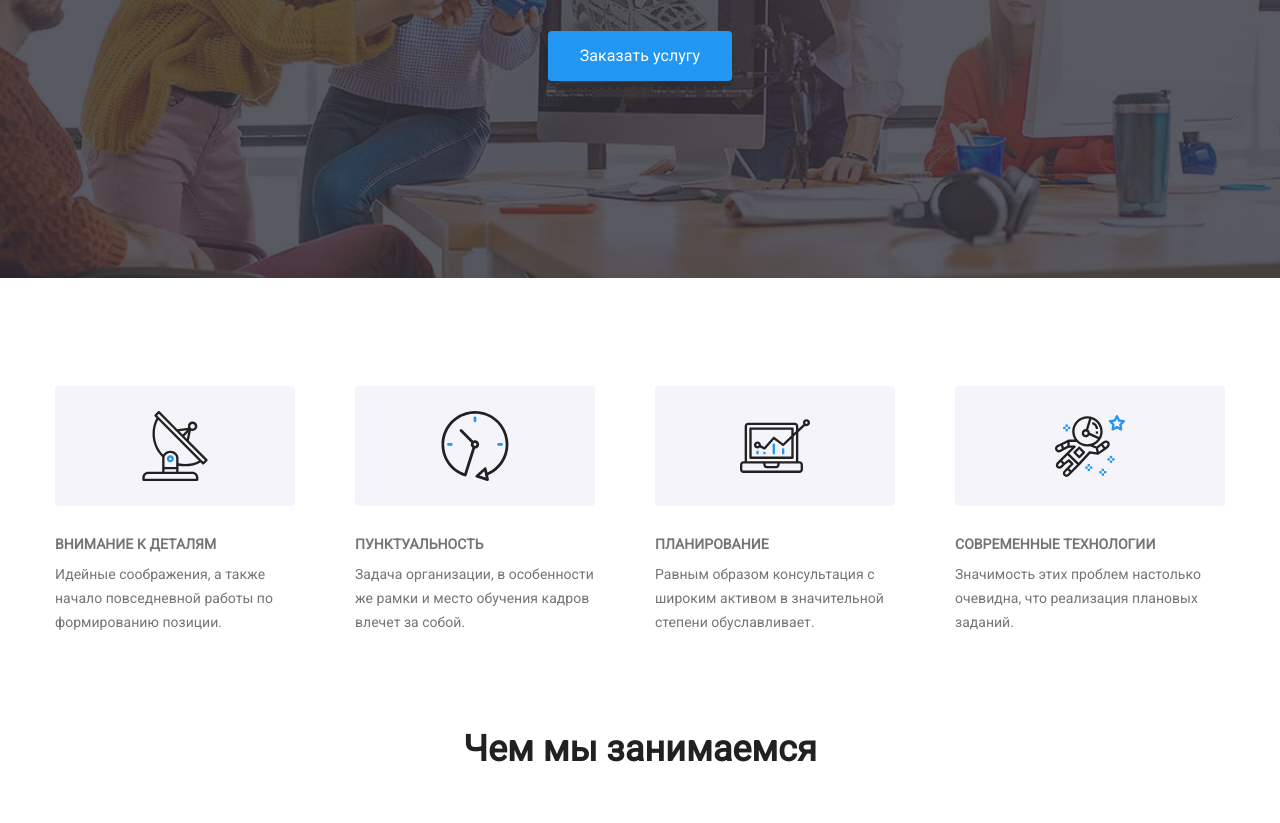
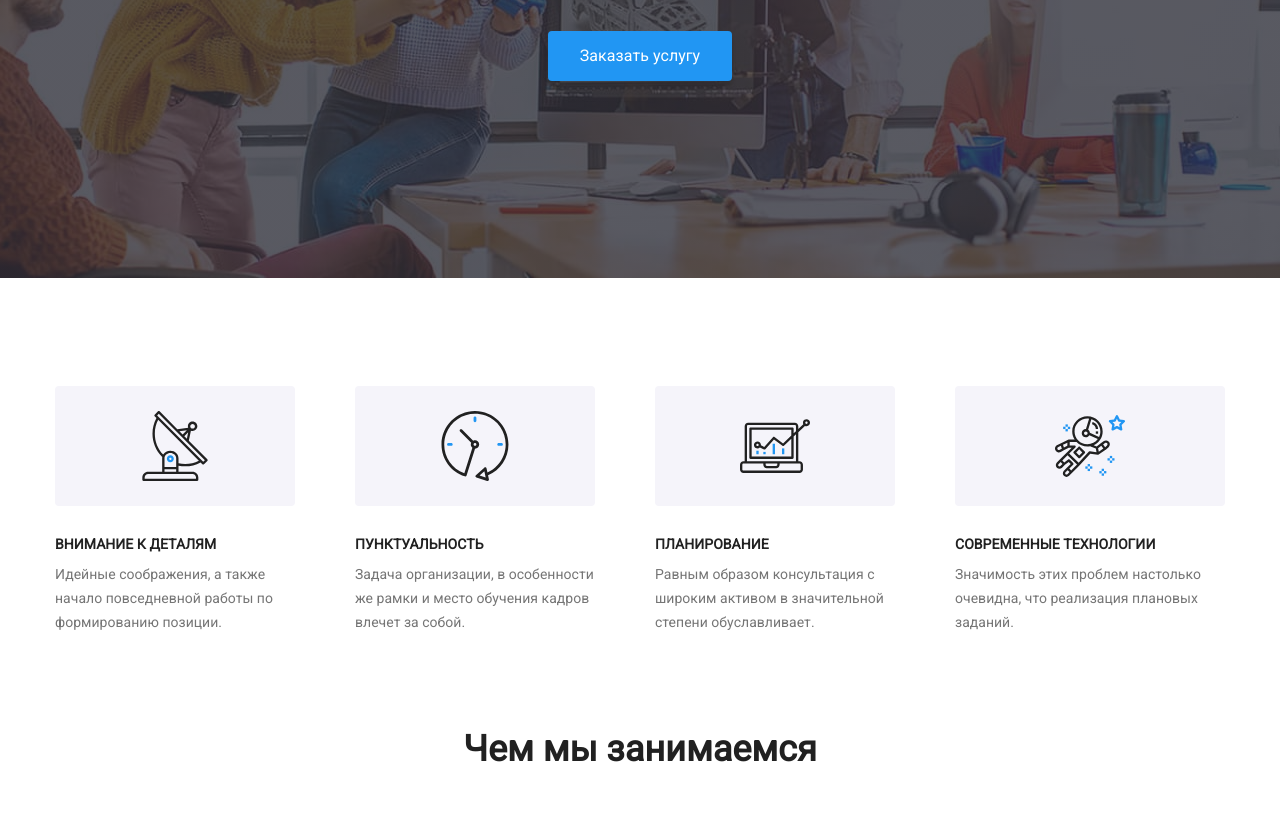
Before and after one commit to AllaLitvin/AllaLitvin-goit-markup-hw-07, a plain HTML site: page index.html in a window 1280 px wide. Shown: the part 404-1227 px from the top of the page. Drawn offline with nearby package versions, Linux system fonts and the light colour scheme.

Commit message:
коррект

```diff
--- a/sass/components-index/_advantages-sec.scss
+++ b/sass/components-index/_advantages-sec.scss
@@ -9,7 +9,7 @@
   padding-left: 0px;
   justify-content: space-between;
   font-family: $font-family;
-  color: $dark-grey-color;
+  color: $very-dark-grey-color;
   text-decoration: none;
   font-size: 14px;
   font-style: normal;
--- a/sass/components-index/_section-options.scss
+++ b/sass/components-index/_section-options.scss
@@ -25,7 +25,7 @@
     font-size: 14px;
     line-height: 16px;
     letter-spacing: 0.03px;
-    color: $dark-grey-color;
+    color: $very-dark-grey-color;
   }
 
   &-text {
```
Also changed, not shown: css/main.css, css/main.min.css, 2 other files.
